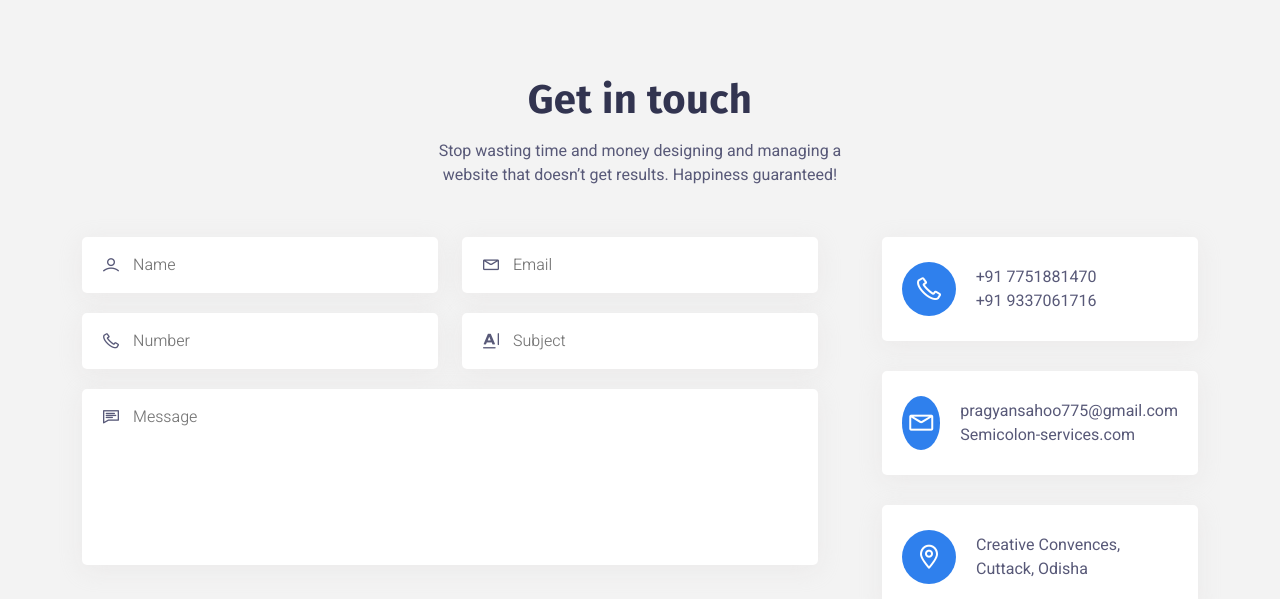
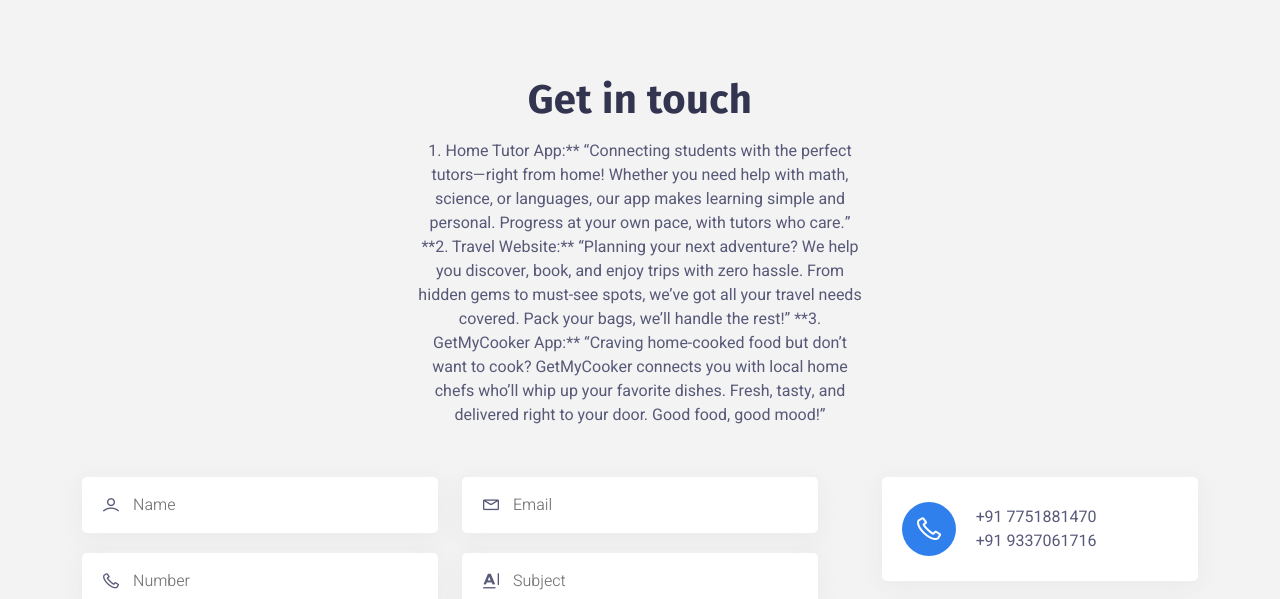
Before and after one commit to PRAGYAN-SAHOO/semicolon, a plain HTML site: page index.html in a window 1280 px wide. Shown: the part 3380-3979 px from the top of the page. Drawn offline with Linux system fonts and the light colour scheme.

Commit message:
Update index.html

```diff
--- a/index.html
+++ b/index.html
@@ -335,7 +335,17 @@
           <div class="col-xxl-5 col-xl-5 col-lg-7 col-md-10">
             <div class="section-title text-center mb-50">
               <h3 class="mb-15">Get in touch</h3>
-              <p>Stop wasting time and money designing and managing a website that doesn’t get results. Happiness guaranteed!</p>
+              <p>
+1. Home Tutor App:**
+“Connecting students with the perfect tutors—right from home! Whether you need help with math, science, or languages, our app makes learning simple and personal. Progress at your own pace, with tutors who care.”
+
+**2. Travel Website:**
+“Planning your next adventure? We help you discover, book, and enjoy trips with zero hassle. From hidden gems to must-see spots, we’ve got all your travel needs covered. Pack your bags, we’ll handle the rest!”
+
+**3. GetMyCooker App:**
+“Craving home-cooked food but don’t want to cook? GetMyCooker connects you with local home chefs who’ll whip up your favorite dishes. Fresh, tasty, and delivered right to your door. Good food, good mood!”
+
+</p>
             </div>
           </div>
         </div>
```
